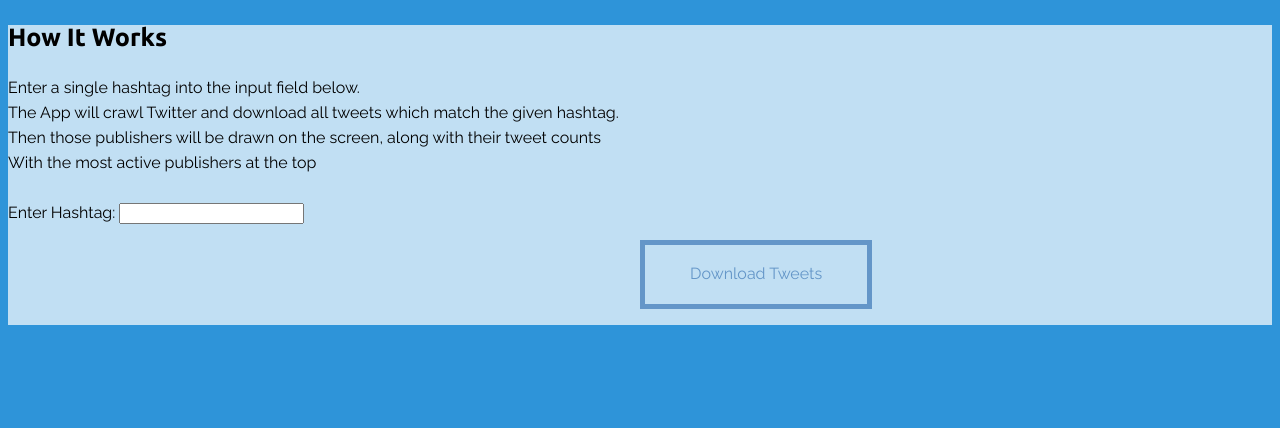
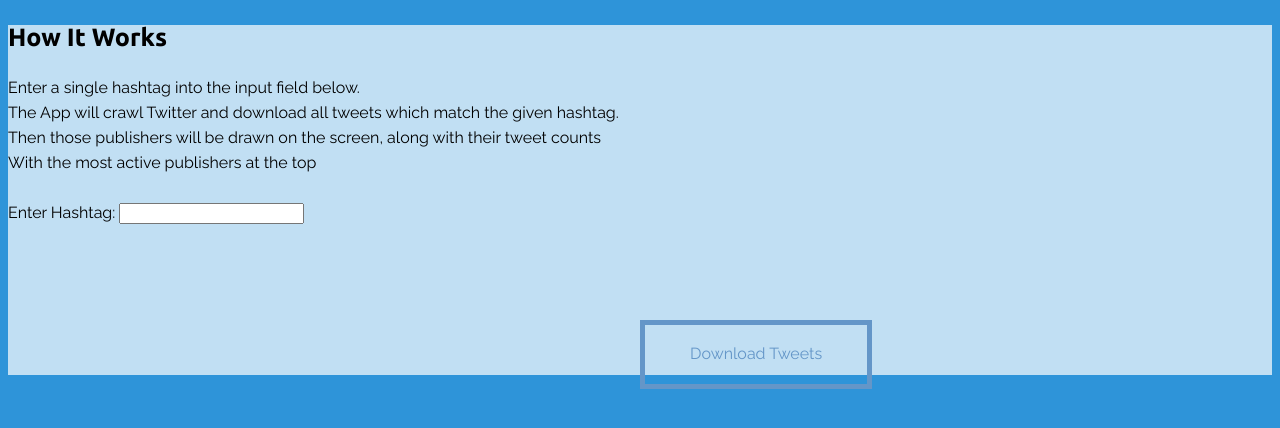
Before and after one commit to lgdillin/BDAM, a Flask app: page / in a window 1280 px wide. Shown: the top 428 px of the page. Run offline with Flask 2, Linux system fonts and the light colour scheme; parts of the project's set-up code (start-up, migrations or seed data) failed here and were passed over.

Commit message:
new UI for index.html

```diff
--- a/static/styles/index.css
+++ b/static/styles/index.css
@@ -82,7 +82,7 @@ a {
 	line-height: 25px;
   padding: 0px;
   text-align: left;
-  padding-bottom: 100px;
+  padding-bottom: 150px;
 }
 
 span.bold{
@@ -139,9 +139,8 @@ button {
   appearance: none;
   box-shadow: none;
   border-radius: 0;
-  /*text-align: center;*/
   position: absolute;
-  top: 30%;
+  top: 40%;
 }
 
 button:focus {
```
